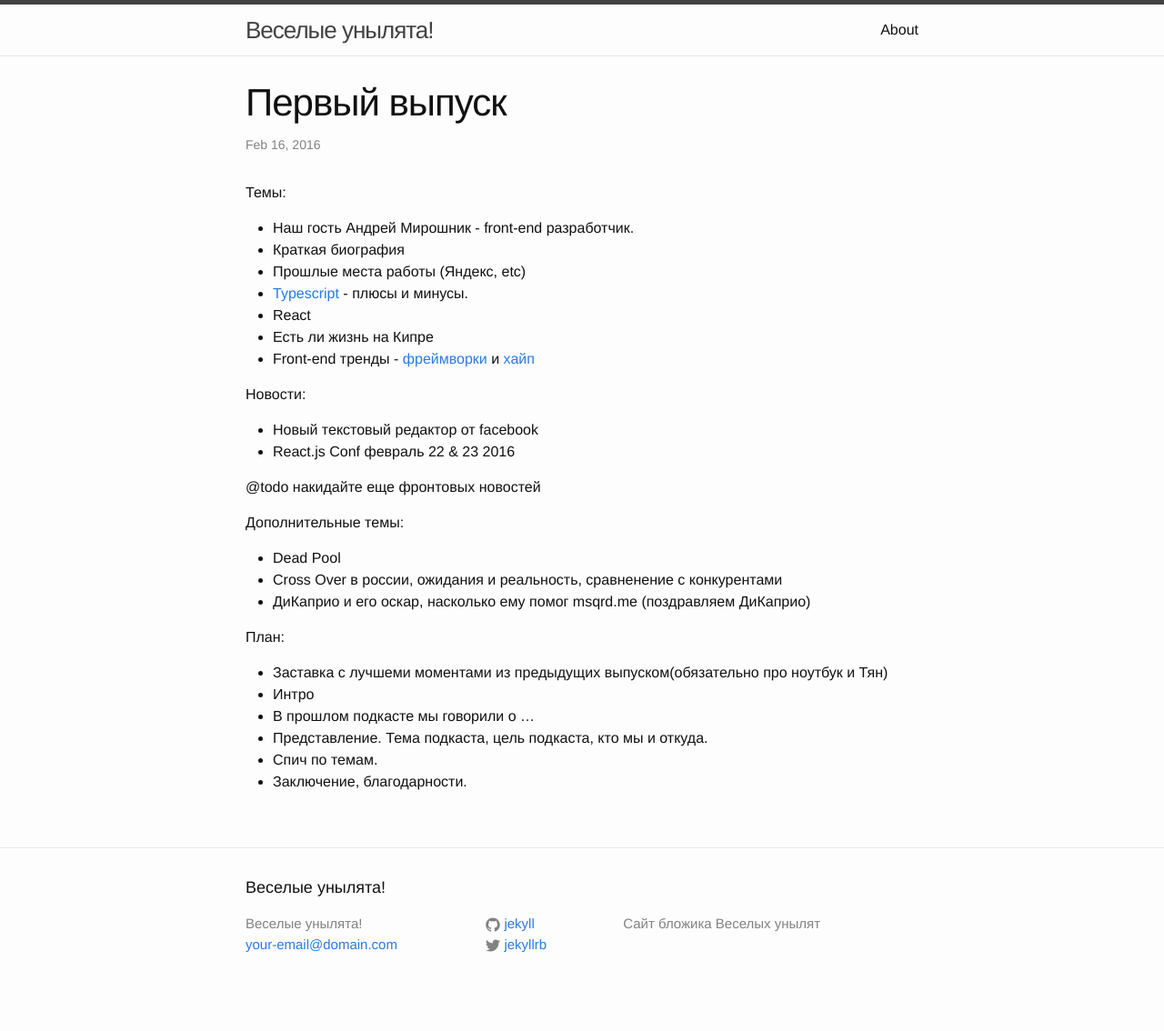
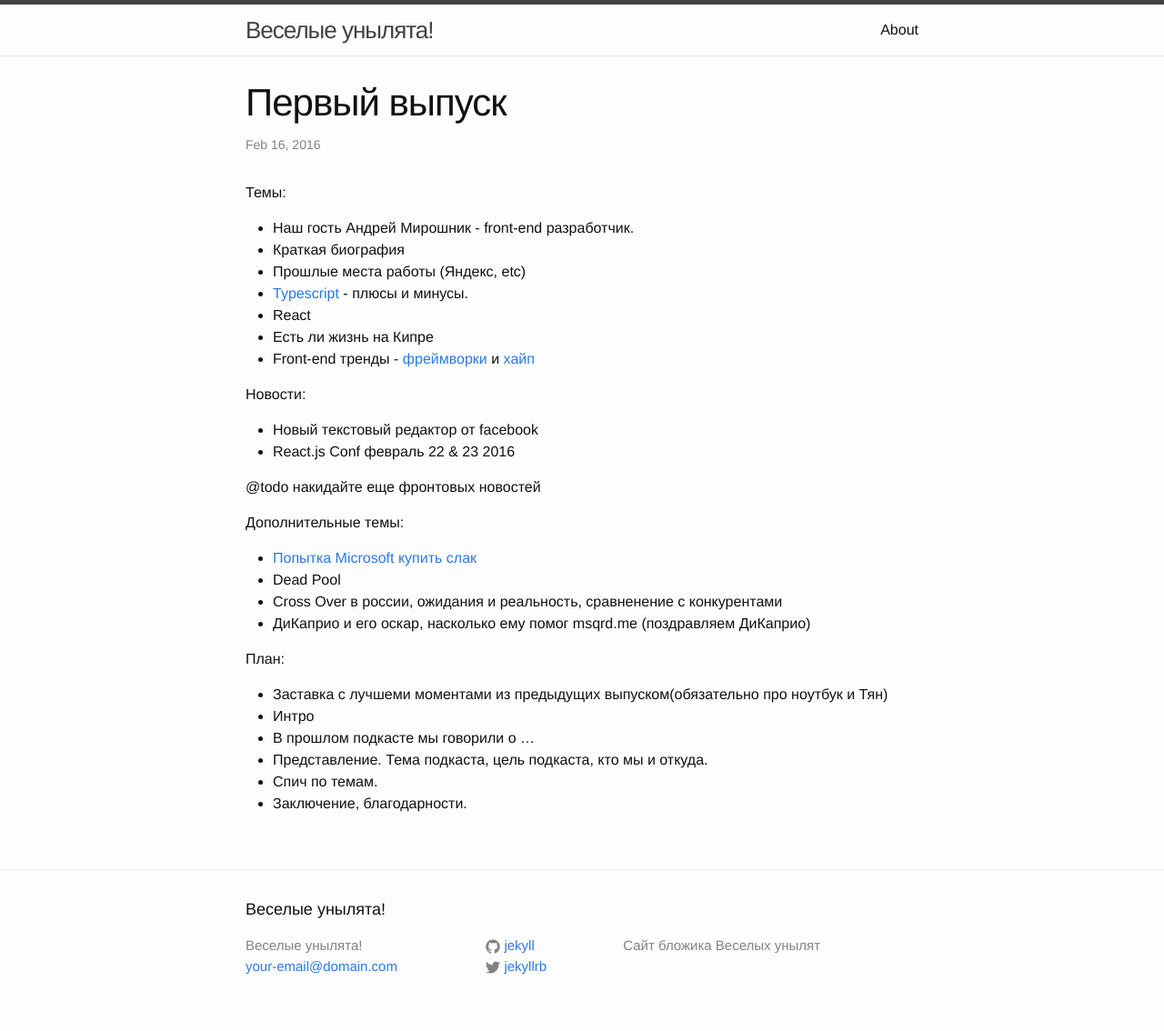
Before and after one commit to unylyata/unylyata.github.io, a Jekyll site: the page built from _posts/2016-02-16-podcast-0.0.2.markdown, in a window 1280 px wide. Shown: the whole page at 91% size. Built offline with Jekyll 4.4.1, drawn with Linux system fonts in a browser that asks for light colours; comment, search, counter and statistics services are not loaded; before the commit the page ends 1110 px from its top, so only the background shows below that.

Commit message:
Update 2016-02-16-podcast-0.0.2.markdown

```diff
--- a/_posts/2016-02-16-podcast-0.0.2.markdown
+++ b/_posts/2016-02-16-podcast-0.0.2.markdown
@@ -23,6 +23,7 @@ comments: true
 @todo накидайте еще фронтовых новостей
 
 Дополнительные темы:
+- [Попытка Microsoft купить слак](http://techcrunch.com/2016/03/04/source-microsoft-mulled-an-8-billion-bid-for-slack-will-focus-on-skype-instead)
 - Dead Pool
 - Cross Over в россии, ожидания и реальность, сравненение с конкурентами
 - ДиКаприо и его оскар, насколько ему помог msqrd.me (поздравляем ДиКаприо)
```
